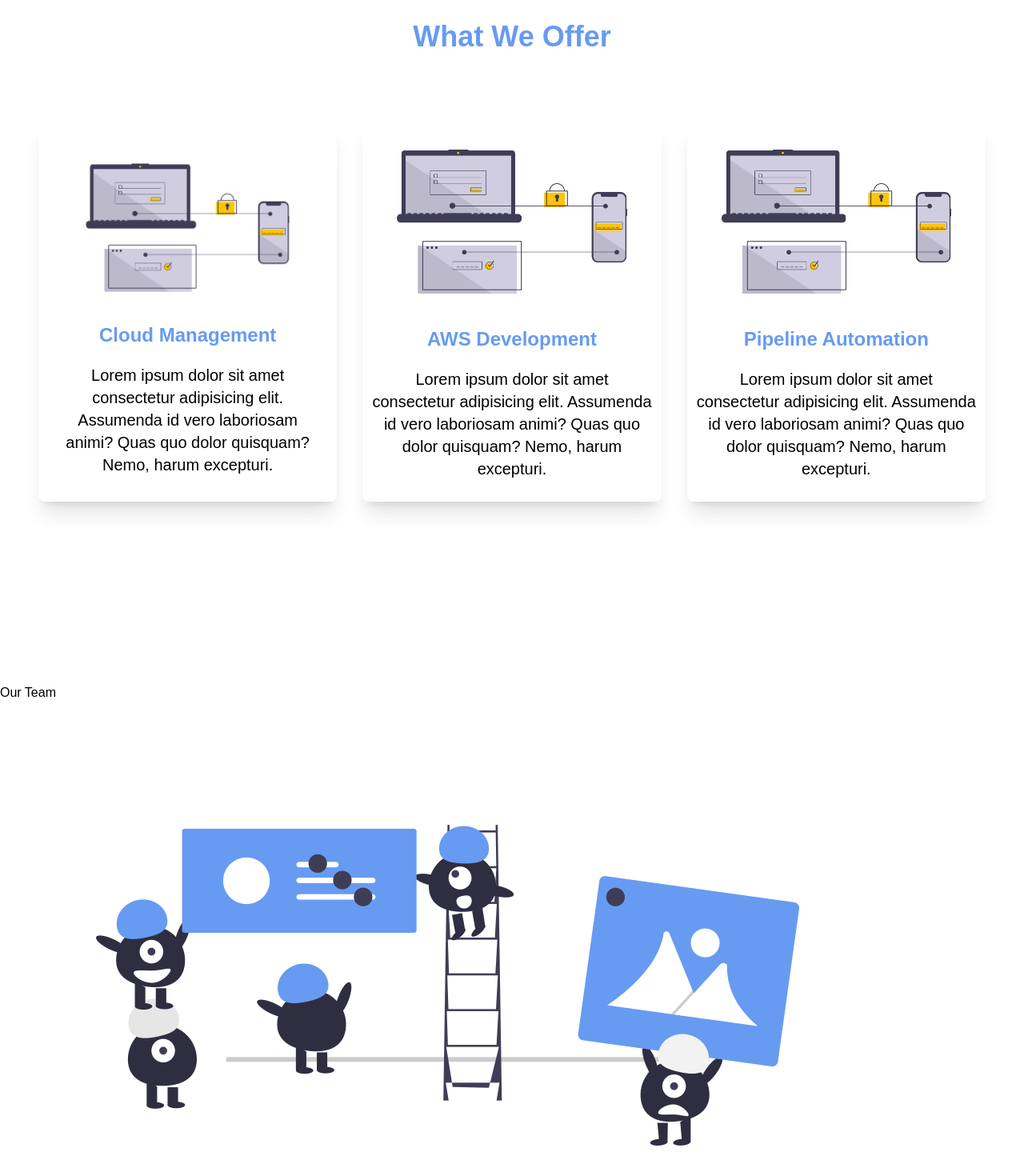
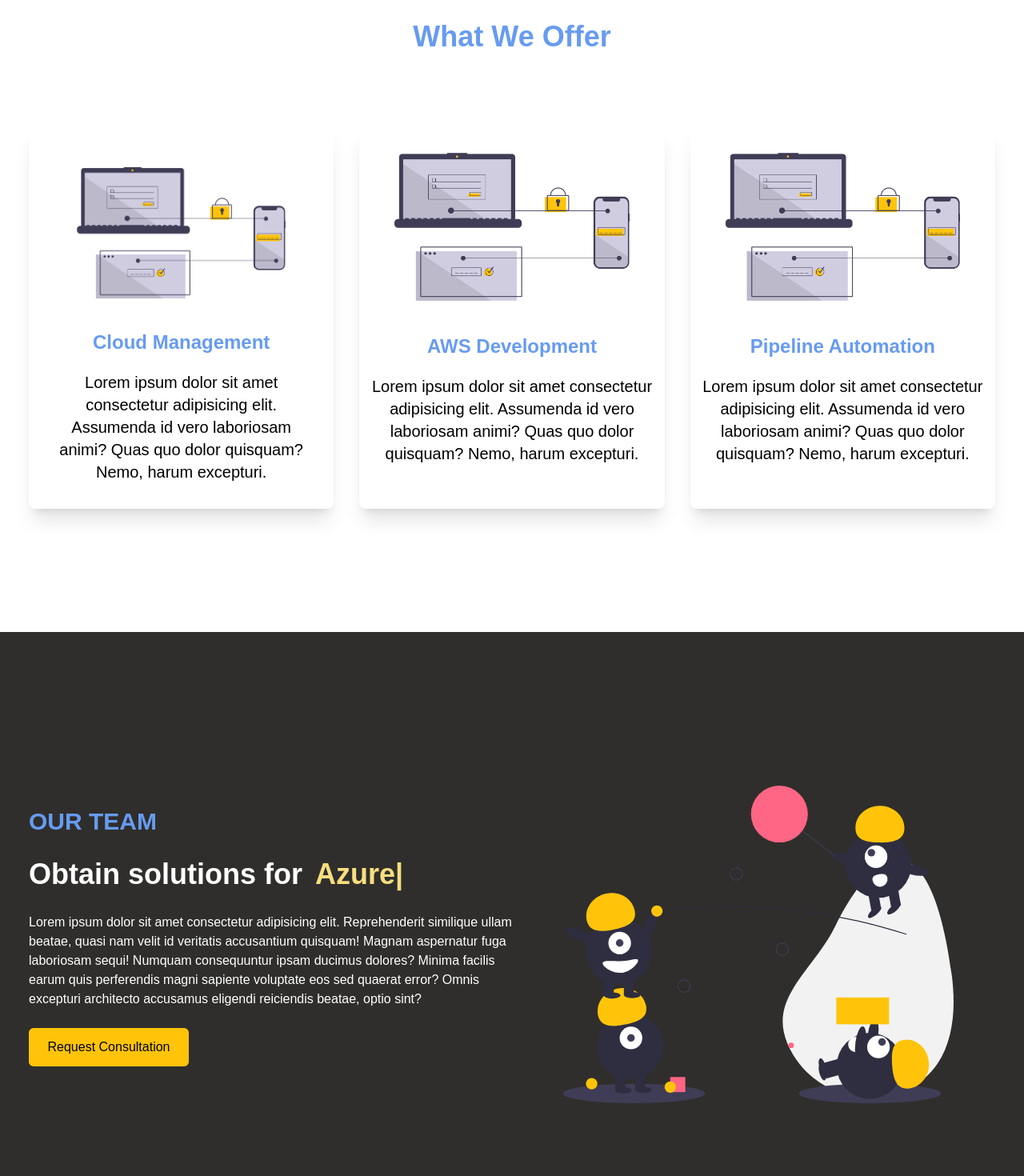
Before and after one commit to Abby1129/day1consulting, a React (Create React App) app: page / in a window 1280 px wide. Shown: the part 1720-3190 px from the top of the page at 80% size. Built offline with nearby package versions, Linux system fonts and the light colour scheme.

Commit message:
fix team component to fit scroll

```diff
--- a/src/components/About.jsx
+++ b/src/components/About.jsx
@@ -12,9 +12,10 @@
       {/* sm:h-screen sm-py-8 */}
       <div className="max-w-[1240px] mx-auto grid md:grid-cols-2 lg:py-12  px-8 sm:mt-9">
         <img
-          className=" my-10 rounded-tl-lg rounded-br-[400px] rounded-tr-[100px]"
+          className=" my-10 "
           src={supportImg}
           alt="/"
+          // rounded-tl-lg rounded-br-[400px] rounded-tr-[100px]
         />
         <div className="flex flex-col justify-center ml-12 ">
           <h1 className="text-[#679BF1] font-bold uppercase text-3xl">
--- a/src/components/Services.jsx
+++ b/src/components/Services.jsx
@@ -5,11 +5,11 @@
 
 const Services = () => {
   return (
-    <section id="services" className="w-full py-[2rem] px-8 my-8 lg:h-[860px]">
+    <section id="services" className="w-full py-16 lg:h-[860px] ">
       <h1 className="text-4xl text-center font-bold lg:py-8 sm:py-2  text-[#679BF1]  ">
         What We Offer
       </h1>
-      <div className="max-w-[1240px] mx-auto grid md:grid-cols-3 gap-8 px-4 mt-8  ">
+      <div className="max-w-[1240px] mx-auto grid md:grid-cols-3 gap-8 px-4 mt-9  ">
         <div className="w-full shadow-xl p-3 my-6 rounded-lg hover:scale-105 duration-300 sm:p-8">
           <img className="mx-auto bg-white" src={Service3} alt="/" />
           <h2 className="text-3xl font-bold text-center py-5 text-[#679BF1] sm:text-2xl">
--- a/src/components/Team.jsx
+++ b/src/components/Team.jsx
@@ -1,35 +1,49 @@
 import React from "react";
 import Typed from "react-typed";
-import teamImg from "../assets/team.png";
+import teamImg from "../assets/team.svg";
 import { Link } from "react-router-dom";
 
 const Team = () => {
   return (
-    <section id="team" className="">
-      <div className="">
-        <div className="">
-          <h1 className="">Our Team</h1>
-          <h2 className="">
-            {/* Obtain solutions for */}
-            {/* <Typed
+    <section
+      id="team"
+      className="bg-[#2F2E2C] text-white py-16  w-full sm:h-screen lg:h-[850px] sm:px-9"
+    >
+      <div className="max-w-[1240px] mx-auto grid md:grid-cols-2 mt-24">
+        <div className="flex flex-col justify-center mt-24 sm:mt-0">
+          <h1 className="text-[#679BF1] font-bold uppercase text-3xl">
+            Our Team
+          </h1>
+          <h2 className="md:text-4xl sm:text-3xl text-2xl font-bold py-7">
+            Obtain solutions for
+            <Typed
               className="md:text-4xl sm:text-3xl text-xl font-bold md:pl-4 pl-2 text-[#F8DE7E]"
               strings={["Cloud", "AWS", "Azure"]}
               typeSpeed={120}
               backSpeed={140}
               loop
-            /> */}
+            />
           </h2>
           <p>
-            {/* Lorem ipsum dolor sit amet, consectetur adipisicing elit. Eos
-            provident aliquid, eius odio eaque et hic, nihil omnis culpa,
-            delectus molestiae? Sed dolorum recusandae facere ex, autem velit
-            blanditiis suscipit? */}
+            Lorem ipsum dolor sit amet consectetur adipisicing elit.
+            Reprehenderit similique ullam beatae, quasi nam velit id veritatis
+            accusantium quisquam! Magnam aspernatur fuga laboriosam sequi!
+            Numquam consequuntur ipsam ducimus dolores? Minima facilis earum
+            quis perferendis magni sapiente voluptate eos sed quaerat error?
+            Omnis excepturi architecto accusamus eligendi reiciendis beatae,
+            optio sint?
           </p>
           <Link to="/contact">
-            {/* <button className="">Request Consultation</button> */}
+            <button className="bg-[#FFC40A] w-[200px] rounded-md font-medium my-6 mx-auto md:mx-0 py-3 text-black hover:bg-[#F8DE7E]">
+              Request Consultation
+            </button>
           </Link>
         </div>
-        <img className="" src={teamImg} alt="/" />
+        <img
+          className="w-[500px] mx-auto my-9 mt-24 sm:mt-8"
+          src={teamImg}
+          alt="/"
+        />
       </div>
     </section>
   );
```
Also changed, not shown: src/assets/team.png (deleted), src/assets/team.svg (added), text.txt.
